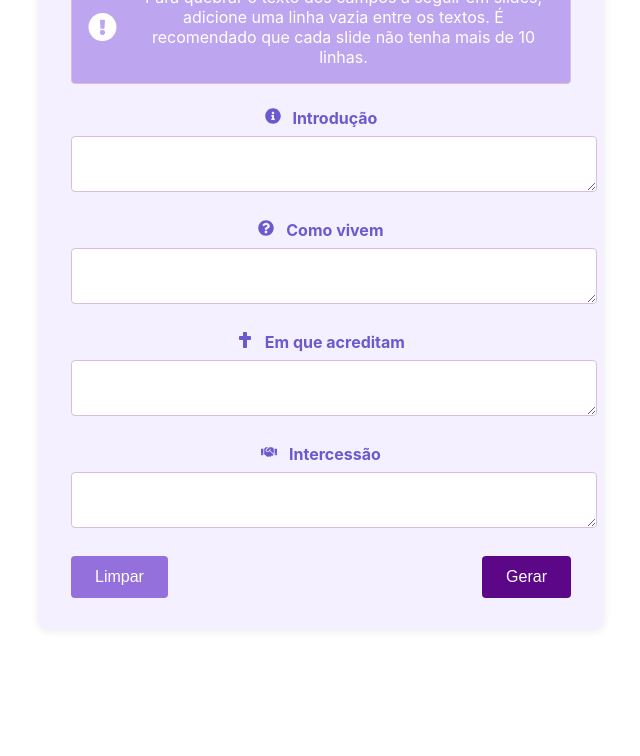
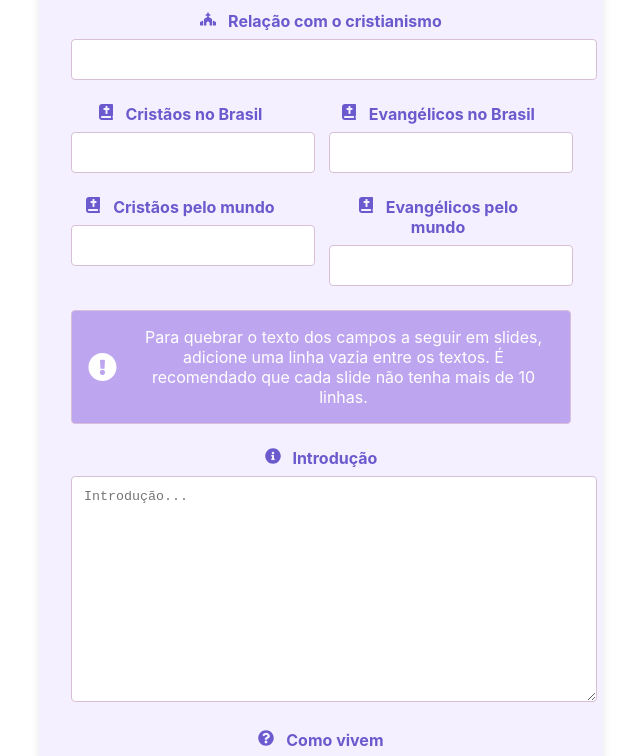
Before and after one commit to mathrews/presentation-generator-away, a React (Create React App) app: page / in a window 1280 px wide. Shown: the part 1400-2156 px from the top of the page, without its empty margins (319-959 px from the left). Before the commit the page ends 2062 px from the top, so only its background shows below. Built offline with nearby package versions, Linux system fonts and the light colour scheme.

Commit message:
Add last adjusts

```diff
--- a/src/components/InputField.js
+++ b/src/components/InputField.js
@@ -1,7 +1,6 @@
-// InputField.js
 import React from 'react';
 
-function InputField({ label, name, icon, value, onChange, autoComplete, small }) {
+function InputField({ label, name, icon, value, onChange, autoComplete, small, placeholder }) {
   return (
     <div className={`form-field${small ? ' small' : ''}`}>
       <label htmlFor={name}>
@@ -14,7 +13,8 @@ function InputField({ label, name, icon, value, onChange, autoComplete, small })
           name={name}
           value={value}
           onChange={onChange}
-          autoComplete={autoComplete}
+          autoComplete={autoComplete ? 'on' : 'off'}
+          placeholder={placeholder}
         />
       </div>
     </div>
--- a/src/components/TextAreaField.css
+++ b/src/components/TextAreaField.css
@@ -2,11 +2,12 @@
 
 .form-textarea {
   width: 100%;
-    height: 100px; /* Altura ajustável conforme necessário */
+  height: 200px; /* Altura ajustável conforme necessário */
   padding: 0.75rem;
   border: 1px solid #d8bfd8; /* Lavanda */
   border-radius: 4px;
   outline: none;
+  resize: vertical;
 }
 
 .form-field {
--- a/src/components/TextAreaField.js
+++ b/src/components/TextAreaField.js
@@ -1,21 +1,30 @@
-// TextAreaField.js
 import React from 'react';
+import './TextAreaField.css';
 
-function TextAreaField({ label, name, icon, value, onChange, autoComplete }) {
+function TextAreaField({ label, name, value, onChange, placeholder, autoComplete }) {
+  const handleKeyDown = (e) => {
+    const { value } = e.target;
+    const newValue = value + e.key;
+    if (newValue.split('\n').length > 10) {
+      e.preventDefault();
+    }
+  };
+
   return (
     <div className="form-field">
       <label htmlFor={name}>
         {label}
       </label>
-      <div className="input-container">
       <textarea
         id={name}
         name={name}
         value={value}
         onChange={onChange}
-          autoComplete={autoComplete}
+        onKeyDown={handleKeyDown}
+        placeholder={placeholder}
+        autoComplete={autoComplete || 'off'}
+        className="form-textarea"
       />
-      </div>
     </div>
   );
 }
```
Lines whose indentation alone changed are shown as unchanged.
